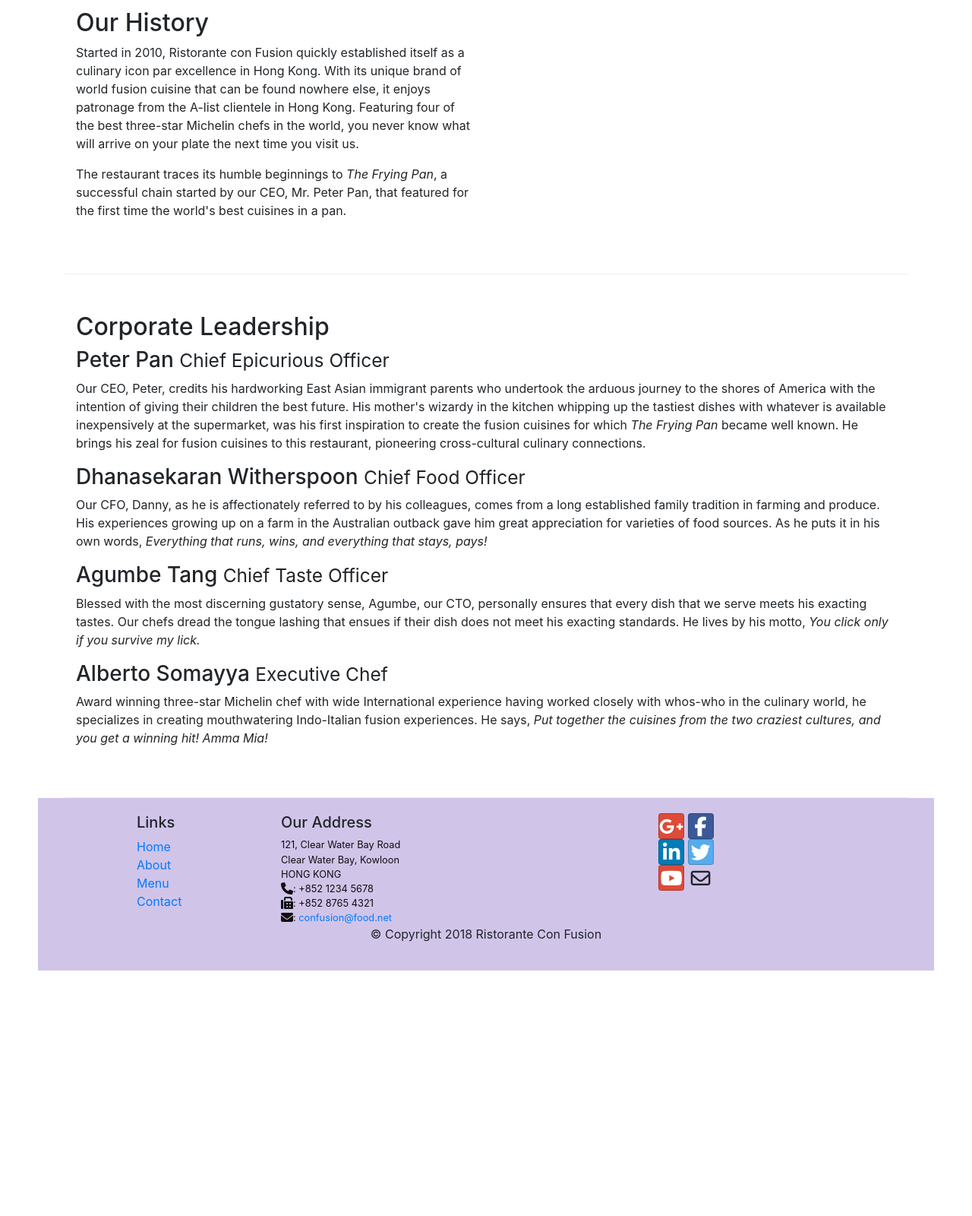
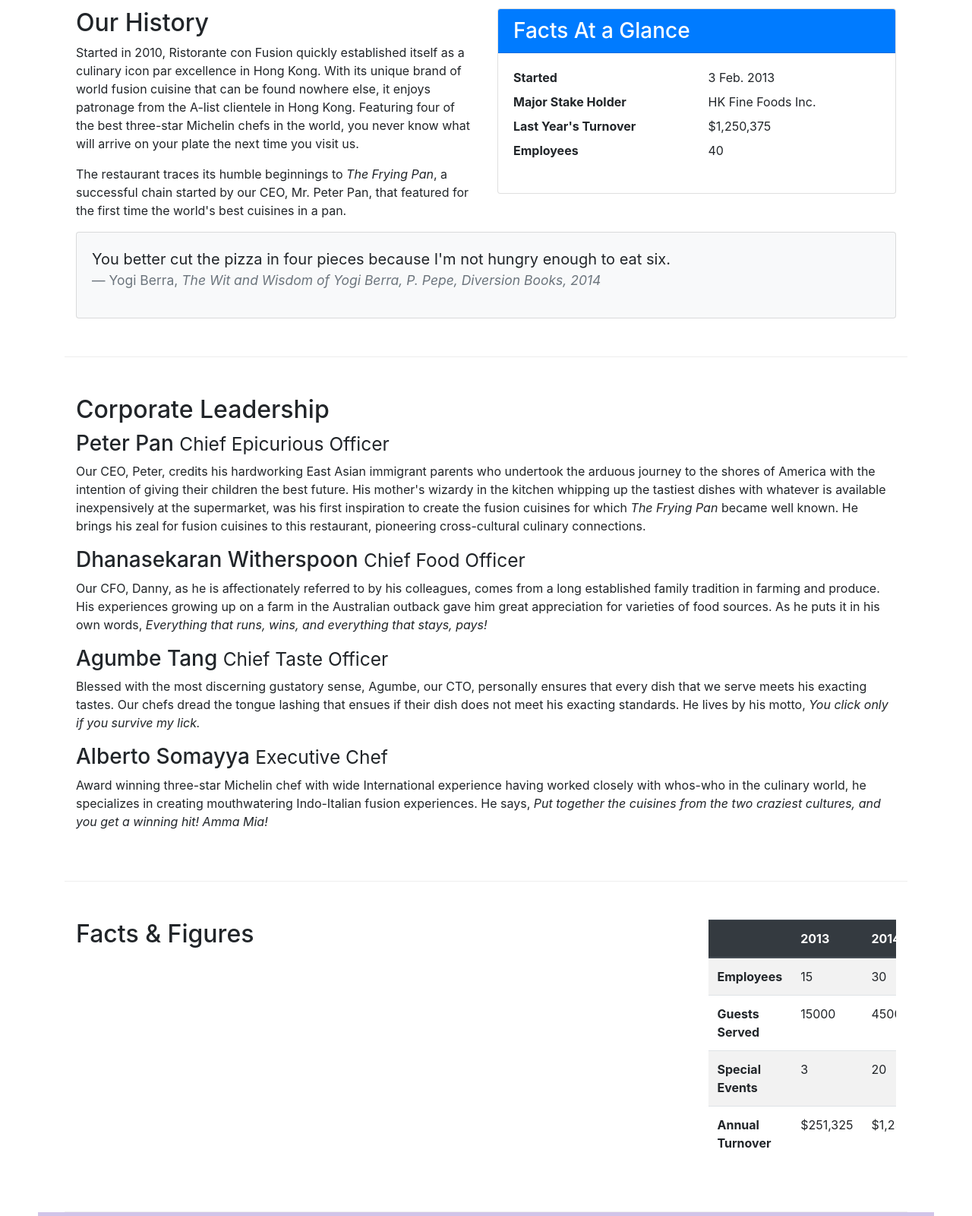
Before and after one commit to suicvne/FullStackWebCourse, a plain HTML site: page aboutus.html in a window 1280 px wide. Shown: the part 480-2080 px from the top of the page at 76% size. Before the commit the page ends 1807 px from the top, so only its background shows below. Drawn offline with nearby package versions, Linux system fonts and the light colour scheme.

Commit message:
cards & tables

```diff
--- a/aboutus.html
+++ b/aboutus.html
@@ -70,6 +70,33 @@
                     by our CEO, Mr. Peter Pan, that featured for the first time the world's best cuisines in a pan.</p>
             </div>
             <div class="col-md-6 col-sm">
+                <div class="card">
+                        <h3 class="card-header bg-primary text-white">Facts At a Glance</h3>
+                        <div class="card-body">
+                            <dl class="row">
+                                <dt class="col-6">Started</dt>
+                                <dd class="col-6">3 Feb. 2013</dd>
+                                <dt class="col-6">Major Stake Holder</dt>
+                                <dd class="col-6">HK Fine Foods Inc.</dd>
+                                <dt class="col-6">Last Year's Turnover</dt>
+                                <dd class="col-6">$1,250,375</dd>
+                                <dt class="col-6">Employees</dt>
+                                <dd class="col-6">40</dd>
+                            </dl>
+                        </div>
+                </div>
+            </div>
+            <div class="col-12">
+                    <div class="card card-body bg-light">
+                        <blockquote class="blockquote">
+                            <p class="mb-0">You better cut the pizza in four pieces because
+                                I'm not hungry enough to eat six.</p>
+                            <footer class="blockquote-footer">Yogi Berra,
+                                <cite title="Source Title">The Wit and Wisdom of Yogi Berra,
+                                P. Pepe, Diversion Books, 2014</cite>
+                            </footer>
+                        </blockquote>
+                    </div>
             </div>
         </div>
 
@@ -99,6 +126,51 @@
                     having worked closely with whos-who in the culinary world, he specializes in creating mouthwatering
                     Indo-Italian fusion experiences. He says, <em>Put together the cuisines from the two craziest
                         cultures, and you get a winning hit! Amma Mia!</em></p>
+            </div>
+        </div>
+        <div class="row row-content">
+            <div class="col-12 col-sm-9">
+                <h2>Facts & Figures</h2>
+            </div>
+            <div class="col-12 col-sm-3">
+                    <div class="table-responsive">
+                            <table class="table table-striped">
+                                <thead class="thead-dark">
+                                    <tr>
+                                        <th>&nbsp;</th>
+                                        <th>2013</th>
+                                        <th>2014</th>
+                                        <th>2015</th>
+                                    </tr>
+                                </thead>
+                                <tbody>
+                                    <tr>
+                                        <th>Employees</th>
+                                        <td>15</td>
+                                        <td>30</td>
+                                        <td>40</td>
+                                    </tr>
+                                    <tr>
+                                        <th>Guests Served</th>
+                                        <td>15000</td>
+                                        <td>45000</td>
+                                        <td>100,000</td>
+                                    </tr>
+                                    <tr>
+                                        <th>Special Events</th>
+                                        <td>3</td>
+                                        <td>20</td>
+                                        <td>45</td>
+                                    </tr>
+                                    <tr>
+                                        <th>Annual Turnover</th>
+                                        <td>$251,325</td>
+                                        <td>$1,250,375</td>
+                                        <td>~$3,000,000</td>
+                                    </tr>
+                                </tbody>
+                            </table>
+                        </div>
             </div>
         </div>
 
```
